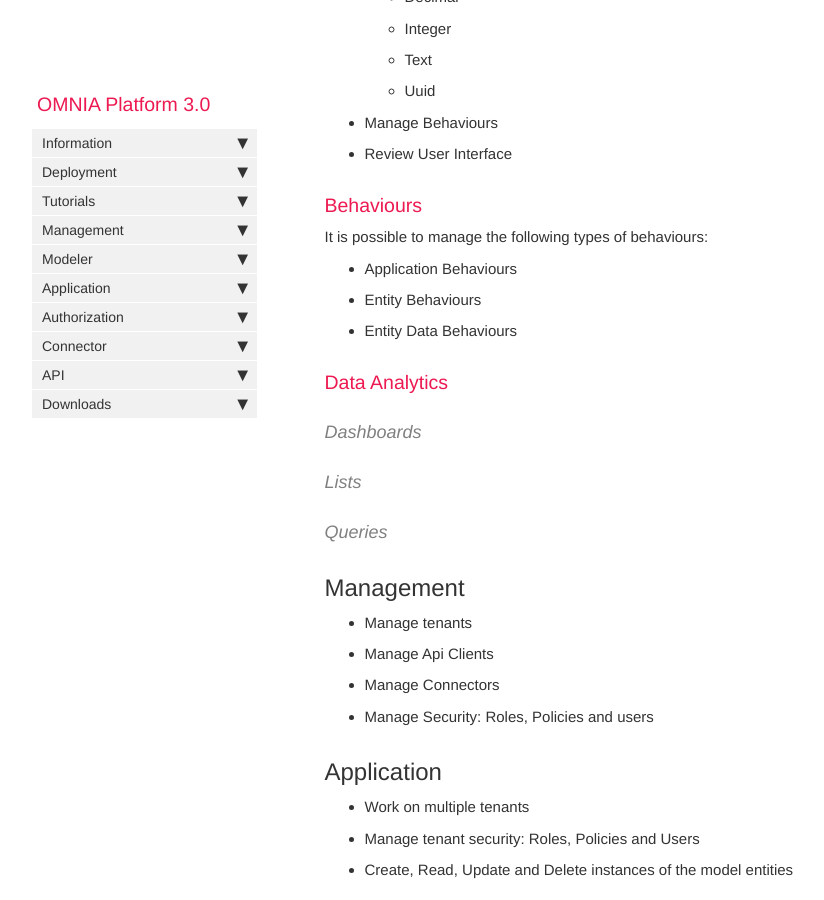
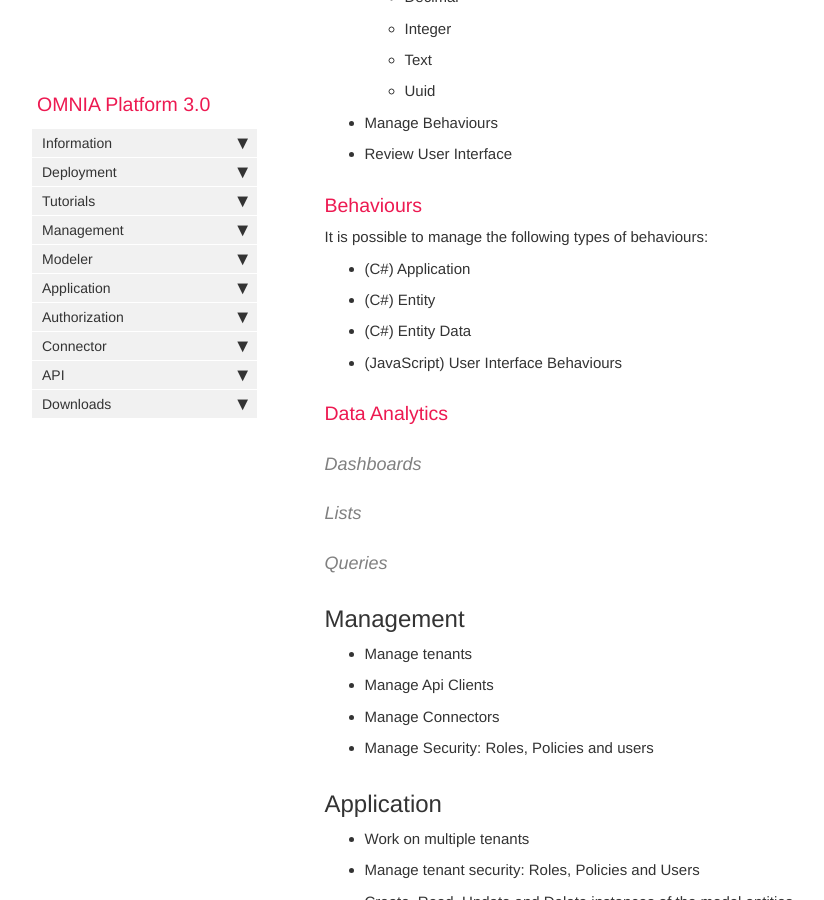
Before and after one commit to daniel8lopes/omnia3, a Jekyll site: the page built from docs/pages/omnia3/Introduction/omnia3_features.md, in a window 1280 px wide and 900 px high, scrolled down 1128 px. Shown: the whole window, without its empty margins (38-862 px from the left). Built offline with Jekyll 4.4.1, drawn with Linux system fonts in a browser that asks for light colours; nearby versions of some CDN libraries; comment, search, counter and statistics services are not loaded.

Commit message:
Update omnia3_features.md

```diff
--- a/docs/pages/omnia3/Introduction/omnia3_features.md
+++ b/docs/pages/omnia3/Introduction/omnia3_features.md
@@ -45,9 +45,10 @@ Within entities modeling, it is possible to make the following operations:
 
 It is possible to manage the following types of behaviours:
 
-- Application Behaviours
-- Entity Behaviours
-- Entity Data Behaviours
+- (C#) Application
+- (C#) Entity
+- (C#) Entity Data
+- (JavaScript) User Interface Behaviours
 
 ### Data Analytics
 
```
